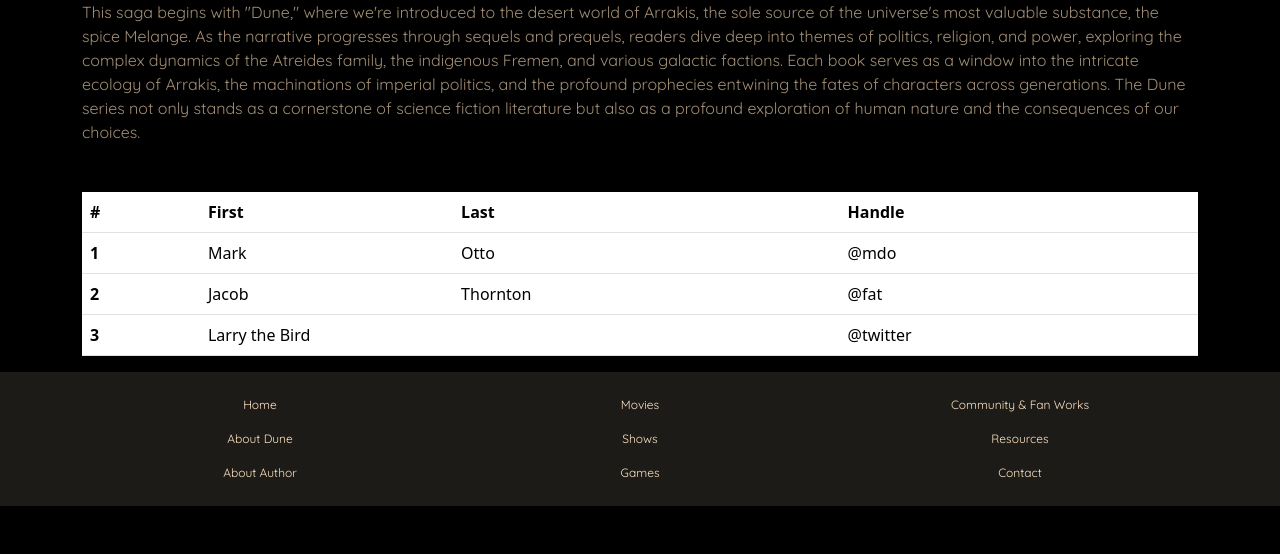
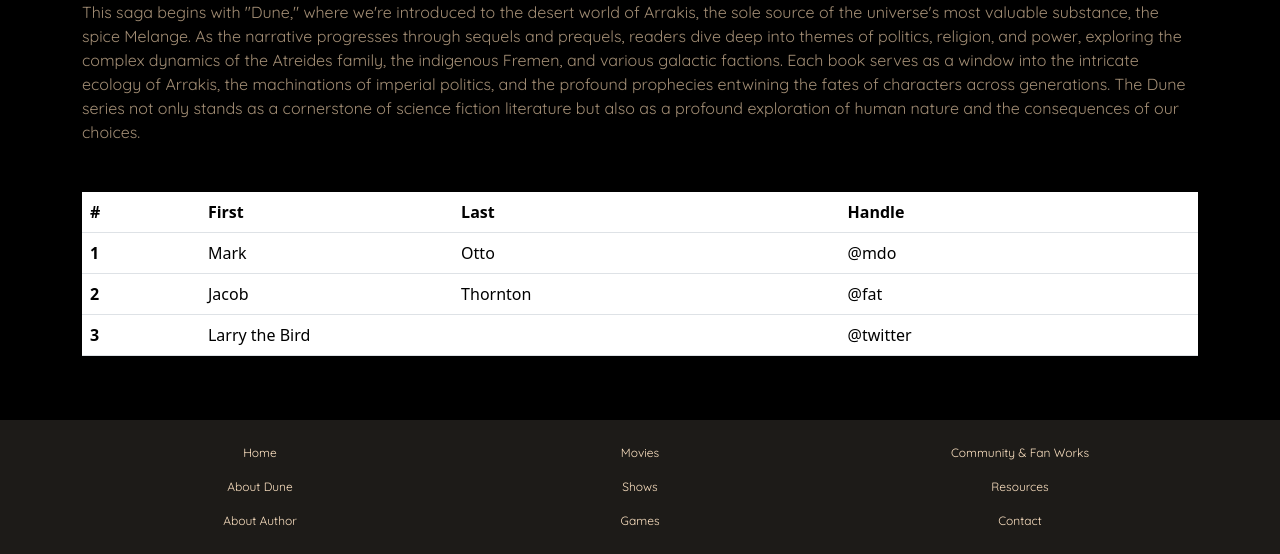
Before and after one commit to Katterina71/Dune-Website, a plain HTML site: page Books.html in a window 1280 px wide. Shown: the part 246-800 px from the top of the page. Drawn offline with nearby package versions, Linux system fonts and the light colour scheme.

Commit message:
Fixed Footer

```diff
--- a/Books.html
+++ b/Books.html
@@ -105,7 +105,7 @@
     </div>
     <!-- Footer -->
     <footer>
-    <div class="footer">
+    <div class="footer fixed-bottom" >
             <div class="container text-center my-3">
                 <div class="row">
                     <div class="col">
```
Also changed, not shown: 404.html (+1 -1 lines), Login.html (+1 -1 lines), home.html (+1 -1 lines).
